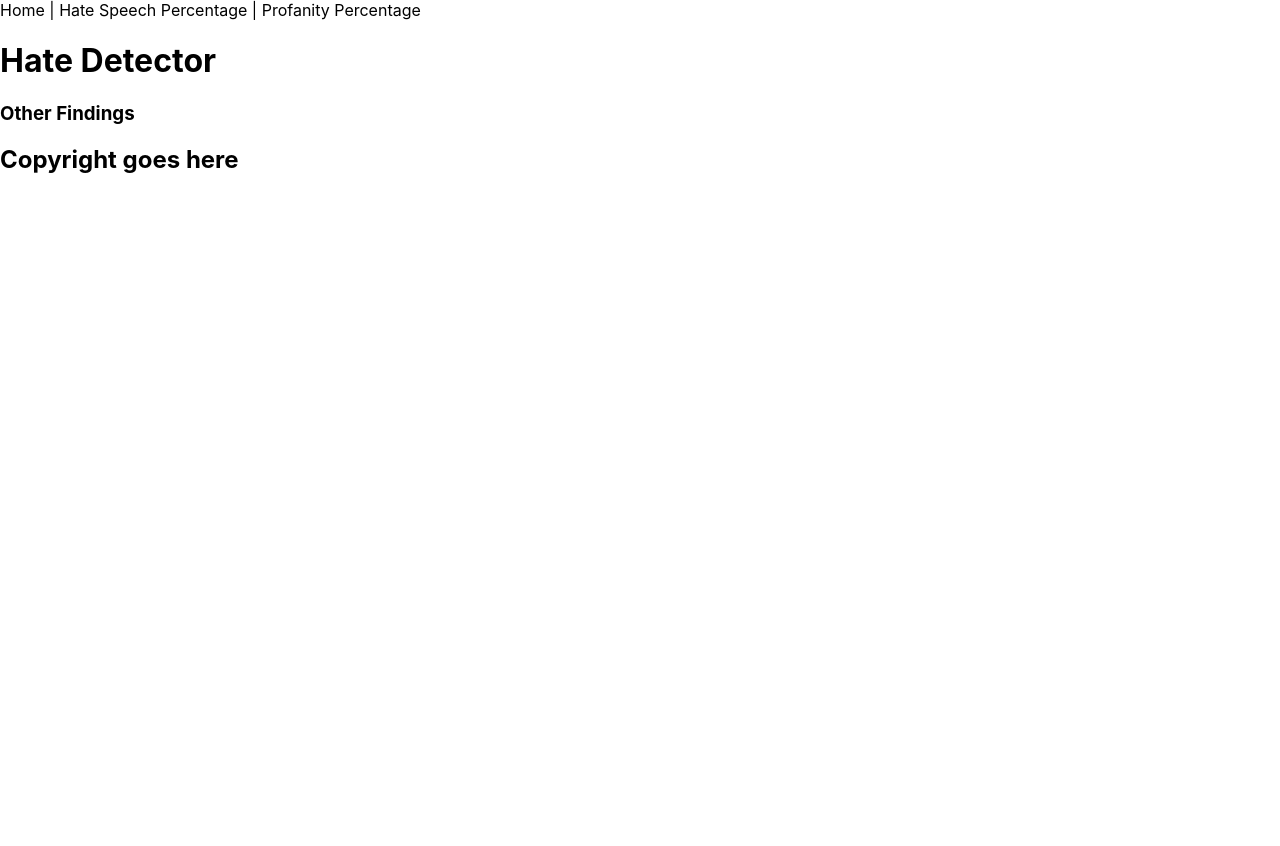
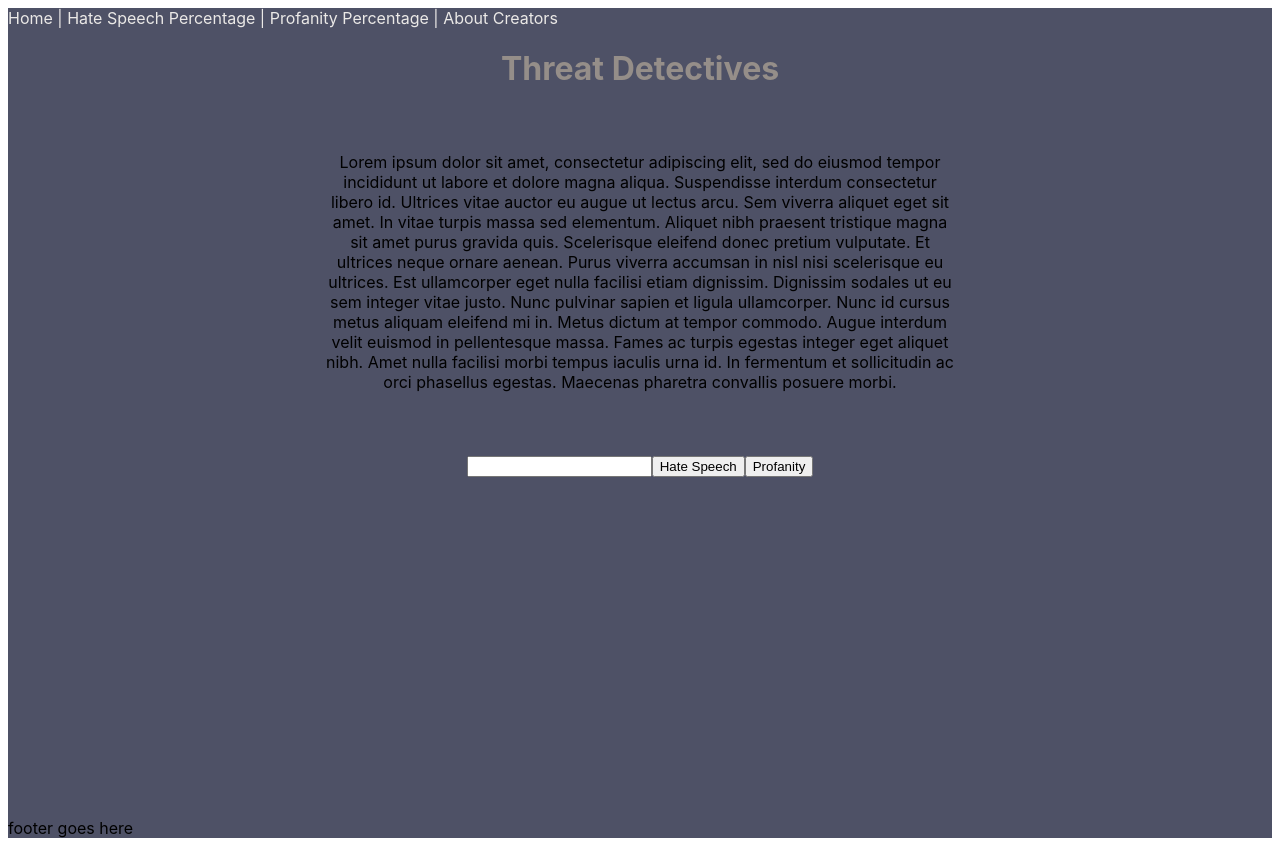
Before and after one commit to ThreatDetectives/Threat-FrontEnd, a Next.js app in the folder front-td/: page / in a window 1280 px wide. Before the commit the page ends 800 px from the top, so only its background shows below. Built offline with nearby package versions, Linux system fonts and the light colour scheme.

Commit message:
styled home and about page

```diff
--- a/front-td/components/header.js
+++ b/front-td/components/header.js
@@ -11,10 +11,13 @@ export default function Header() {
 					<a> | Hate Speech Percentage | </a>
 				</Link>
 				<Link href="/profanity">
-					<a>Profanity Percentage</a>
+					<a>Profanity Percentage | </a>
 				</Link>
+				<Link href="/about">
+					<a>About Creators</a>
+				</Link>
+
 				</nav>
-			<h1>Hate Detector</h1>
 		</>
 	);
 }
--- a/front-td/pages/index.js
+++ b/front-td/pages/index.js
@@ -1,22 +1,28 @@
 import Layout from '../components/layout';
 import { fetch } from '../services/fetcher';
 
+// const superagent = require('superagent');
+
+///make a function that makes a POST request to the back end. ?which route will handle this(url)?
 
 export default function Home() {
 	return (
 		<Layout>
-			<h3>Other Findings</h3>
-		<Footer>
-		</Footer>
+			<main>
+				<h1>Threat Detectives</h1>
+				<p id="aboutproduct">Lorem ipsum dolor sit amet, consectetur adipiscing elit, sed do eiusmod tempor incididunt ut labore et dolore magna aliqua. Suspendisse interdum consectetur libero id. Ultrices vitae auctor eu augue ut lectus arcu. Sem viverra aliquet eget sit amet. In vitae turpis massa sed elementum. Aliquet nibh praesent tristique magna sit amet purus gravida quis. Scelerisque eleifend donec pretium vulputate. Et ultrices neque ornare aenean. Purus viverra accumsan in nisl nisi scelerisque eu ultrices. Est ullamcorper eget nulla facilisi etiam dignissim. Dignissim sodales ut eu sem integer vitae justo. Nunc pulvinar sapien et ligula ullamcorper. Nunc id cursus metus aliquam eleifend mi in. Metus dictum at tempor commodo. Augue interdum velit euismod in pellentesque massa. Fames ac turpis egestas integer eget aliquet nibh. Amet nulla facilisi morbi tempus iaculis urna id. In fermentum et sollicitudin ac orci phasellus egestas. Maecenas pharetra convallis posuere morbi.
+				</p>
+				<div id="hpcontent">
+				<input type="text" id="urlhere" name="inputbox"></input>
+				<input type="submit" value="Hate Speech"></input>
+				<input type="submit" value="Profanity"></input>
+				</div>
+			<footer>footer goes here</footer>
+			</main>
 		</Layout>
 	);
 }
-function Footer(props) {
-	return(
-	<footer>
-		<h2>Copyright goes here</h2>
-	</footer>)
-}
+
 
 // export async function getStaticProps() {
 // 	const comic = await fetch();
--- a/front-td/styles/globals.css
+++ b/front-td/styles/globals.css
@@ -1,13 +1,48 @@
 html,
 body {
-	padding: 0;
-	margin: 0;
+	padding: 100;
+	margin: 50;
 	font-family: -apple-system, BlinkMacSystemFont, Segoe UI, Roboto, Oxygen,
 		Ubuntu, Cantarell, Fira Sans, Droid Sans, Helvetica Neue, sans-serif;
 }
 
+h1 {
+	color: #958E89;
+	margin-bottom: 5%;
+	text-align: center;
+}
+#aboutproduct {
+	color:black;
+	text-align: center;
+	padding-left: 25%;
+	padding-right: 25%;
+}
+
+#__next {
+	background-color: #4E5166;
+}
+
+#hpcontent {
+	text-align: center;
+	margin-top: 5%;
+	margin-bottom: 27%;
+}
+
+#about{
+	background-color: #B5AA9D;
+	justify-content:center;
+	text-align:center;
+	margin: 150px;
+	font-family: sans-serif;
+}
+/* h2 {
+	position: absolute;
+	font-size: 15px;
+	bottom: 10px;
+	color: green;
+} */
 a {
-	color: inherit;
+	color:rgb(235, 233, 231);
 	text-decoration: none;
 }
 
```
Also changed, not shown: front-td/pages/about.js (+28 -6 lines), front-td/pages/hate.js (+23 -0 lines), front-td/pages/posts/[id].js (+11 -11 lines), front-td/pages/profanity.js (+11 -0 lines).
